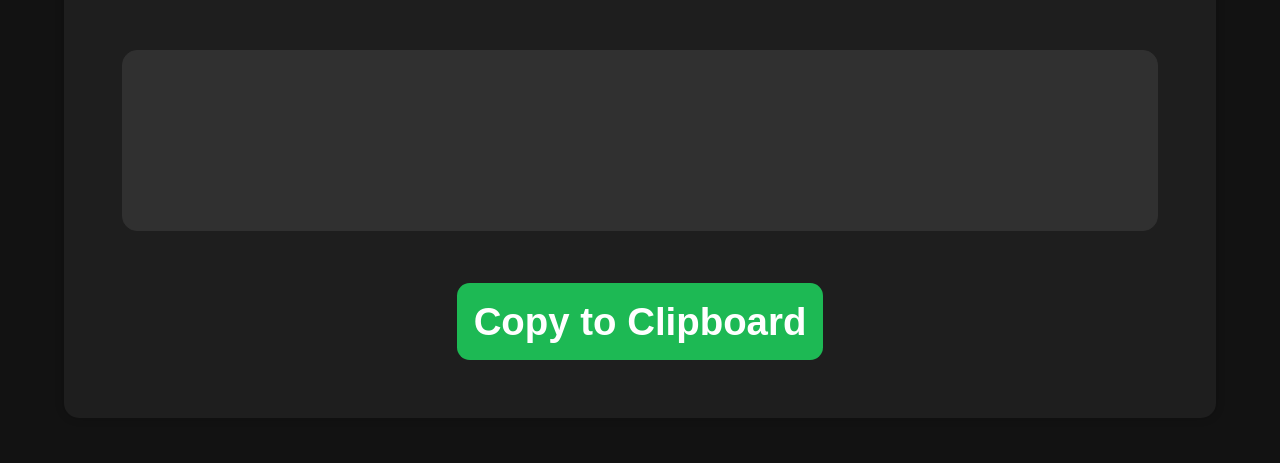
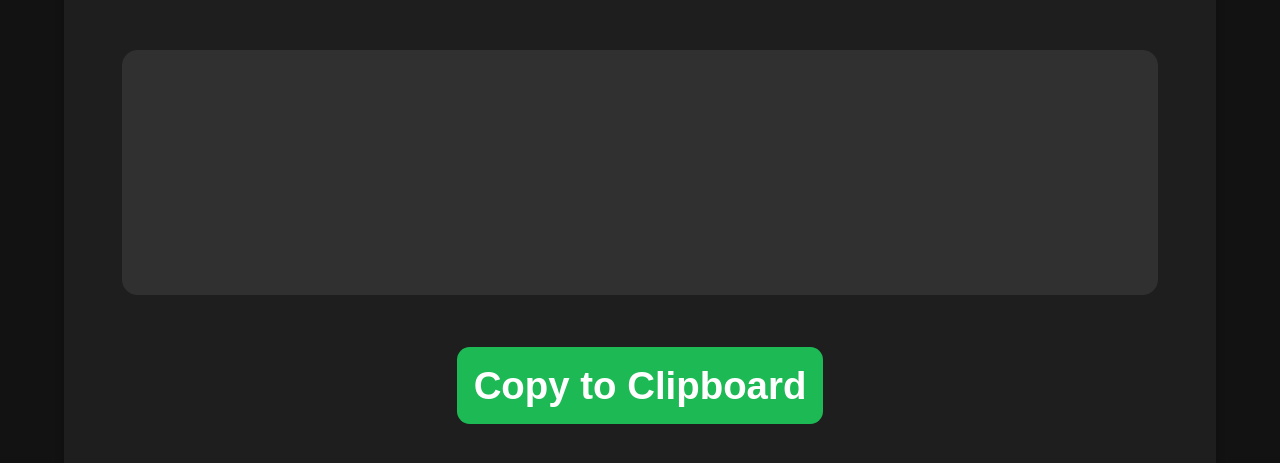
Before and after one commit to mrjeevs/Shortcuts, a plain HTML site: page SpotifyShuffle/index.html in a window 1280 px wide. Shown: the part 485-948 px from the top of the page. Drawn offline with nearby package versions, Linux system fonts and the light colour scheme.

Commit message:
resize code field when window gets resized

```diff
--- a/SpotifyShuffle/index.html
+++ b/SpotifyShuffle/index.html
@@ -109,11 +109,17 @@
         const authCode = urlParams.get('code');
 
         // Set the value of the codeField
-        const codeField = $("#authCode")[0];
-        codeField.value = authCode;
+        const codeField = $("#authCode");
+        codeField.val(authCode);
 
         // Resize the codeField to fit the code
-        codeField.style.height = (codeField.scrollHeight + 3) + "px"; // +3 to account for padding
+        codeField.height(codeField[0].scrollHeight + 3); // +3 to account for padding
+
+        // Resize the codeField when the window is resized
+        $(window).on('resize', function() {
+          codeField.height('auto');
+          codeField.height(codeField[0].scrollHeight + 3);
+        });
       });
     </script>
   </body>
```
